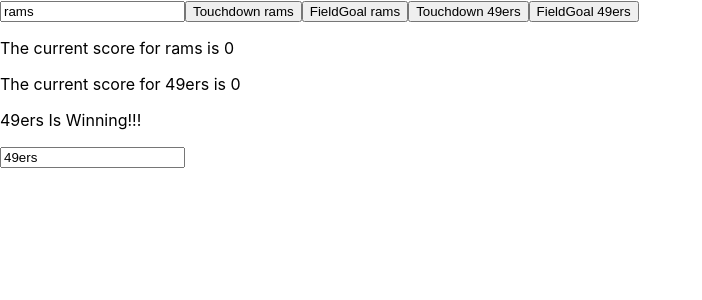
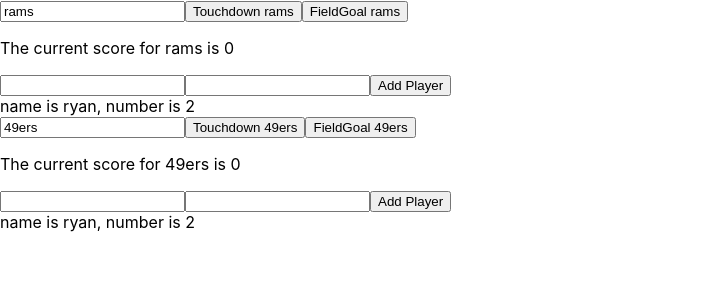
Before and after one commit to ryan0626-bit/football, a React (Create React App) app: page / in a window 1280 px wide. Shown: the top 300 px of the page, without its empty margins (0-702 px from the left). Built offline with nearby package versions, Linux system fonts and the light colour scheme.

Commit message:
added a player compnent

```diff
--- a/src/App.js
+++ b/src/App.js
@@ -2,44 +2,13 @@
 import "./App.css";
 import TeamName from "./TeamName";
 import Score from "./Score";
+import Team from "./Team";
 
 function App() {
-  const [homeTeamName, setHomeTeamName] = useState("rams");
-  const [awayTeamName, setAwayTeamName] = useState("49ers");
-  const [homeTeamScore, setHomeTeamScore] = useState(0);
-  const [awayTeamScore, setAwayTeamScore] = useState(0);
-  console.log('This is new code from a different person that is not currently on your local computer')
-  // let isTie = homeTeamScore === awayTeamScore;
-  // let isHomeTeamW
-
   return (
     <div>
-
-
-      <TeamName name={homeTeamName} setName={setHomeTeamName} />
-
-      <Score
-        teamScore={homeTeamScore}
-        setTeamScore={setHomeTeamScore}
-        teamName={homeTeamName}
-      />
-
-      <Score
-        teamScore={awayTeamScore}
-        setTeamScore={setAwayTeamScore}
-        teamName={awayTeamName}
-      />
-
-      <p>{`The current score for ${homeTeamName} is ${homeTeamScore}`}</p>
-
-      <p>{`The current score for ${awayTeamName} is ${awayTeamScore}`}</p>
-
-      <p>
-        {homeTeamScore > awayTeamScore ? homeTeamName : awayTeamName} Is
-        Winning!!!
-      </p>
-
-      <TeamName name={awayTeamName} setName={setAwayTeamName} />
+      <Team initialName="rams" />
+      <Team initialName="49ers" />
     </div>
   );
 }
--- /dev/null
+++ b/src/Player.js
@@ -0,0 +1,12 @@
+import React, { useState } from "react";
+
+function Player(props) {
+ const { name, number } = props;
+
+
+  return (
+<div>{`name is ${name}, number is ${number}`}</div>
+  )
+}
+
+export default Player;
--- /dev/null
+++ b/src/Players.js
@@ -0,0 +1,38 @@
+import { useState } from "react";
+import Player from "./Player";
+
+const Players = () => {
+  const [players, setPlayers] = useState([{ name: "ryan", number: 2 }]);
+  const [newPlayerName, setNewPlayerName] = useState("");
+  const [newPlayerNumber, setNewPlayerNumber] = useState("");
+
+  return (
+    <>
+      <input
+        value={newPlayerName}
+        onChange={(e) => setNewPlayerName(e.target.value)}
+      />
+
+      <input
+        value={newPlayerNumber}
+        onChange={(e) => setNewPlayerNumber(e.target.value)}
+      />
+
+      <button
+        onClick={() => {
+          setPlayers([
+            ...players,
+            { name: newPlayerName, number: newPlayerNumber },
+          ]);
+        }}
+      >
+        Add Player
+      </button>
+      {players.map((player) => (
+        <Player name={player.name} number={player.number} />
+      ))}
+    </>
+  );
+};
+
+export default Players;
--- /dev/null
+++ b/src/Team.js
@@ -0,0 +1,24 @@
+import React, { useState } from "react";
+import TeamName from "./TeamName";
+import Score from "./Score";
+import Players from "./Players";
+
+function Team(props) {
+  const { initialName } = props;
+  const [name, setName] = useState(initialName);
+  const [score, setScore] = useState(0);
+
+  return (
+    <>
+      <TeamName name={name} setName={setName} />
+
+      <Score teamScore={score} setTeamScore={setScore} teamName={name} />
+
+      <p>{`The current score for ${name} is ${score}`}</p>
+
+      <Players />
+    </>
+  );
+}
+
+export default Team;
```
Also changed, not shown: test.js (added, +20 -0 lines).
